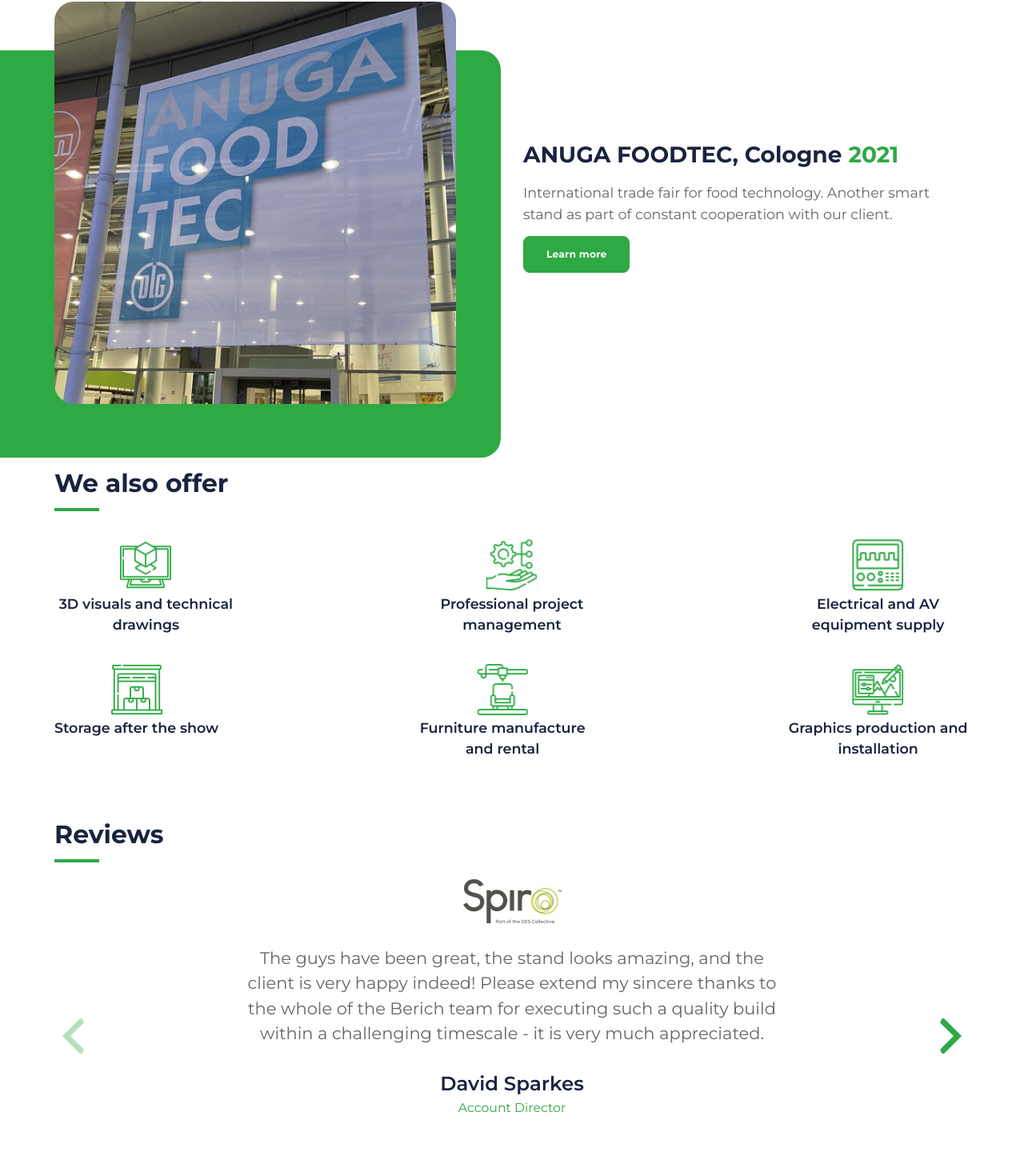
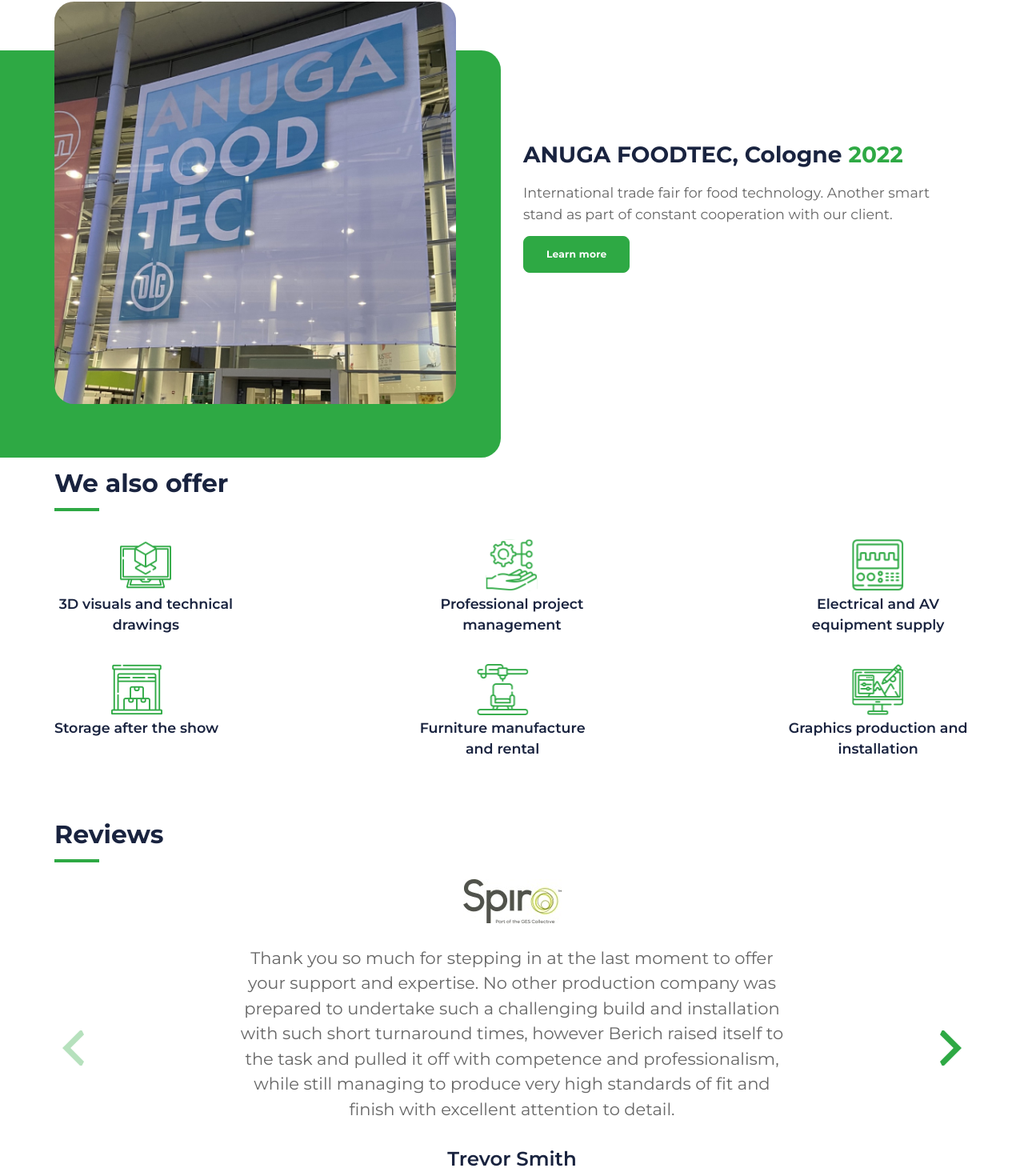
Before and after one commit to jkolodziejski/berichexpo_web_full, a React (Create React App) app: page / in a window 1280 px wide. Shown: the part 3682-5152 px from the top of the page at 80% size. Built offline with nearby package versions, Linux system fonts and the light colour scheme.

Commit message:
Updated review

```diff
--- a/src/pages/Home/Home.tsx
+++ b/src/pages/Home/Home.tsx
@@ -25,6 +25,7 @@
 import IMG_ESMO from "../../assets/images/IMG_ESMO.jpeg";
 import ppduo from "../../assets/images/review/ppduo.png";
 import spiro from "../../assets/images/review/spiro.jpeg";
+import pomet from "../../assets/images/review/pomet.jpeg";
 
 // Import Swiper React components
 import { Swiper, SwiperSlide } from "swiper/react";
@@ -42,16 +43,16 @@
   {
     id: 1,
     img: spiro,
-    text: "The guys have been great, the stand looks amazing, and the client is very happy indeed! Please extend my sincere thanks to the whole of the Berich team for executing such a quality build within a challenging timescale - it is very much appreciated. ",
-    author: "David Sparkes",
-    position: "Account Director",
+    text: "Thank you so much for stepping in at the last moment to offer your support and expertise.  No other production company was prepared to undertake such a challenging build and installation with such short turnaround times, however Berich raised itself to the task and pulled it off with competence and professionalism, while still managing to produce very high standards of fit and finish with excellent attention to detail. ",
+    author: "Trevor Smith",
+    position: "Senior Account Manager",
   },
   {
     id: 2,
-    img: spiro,
-    text: "Thank you so much for stepping in at the last moment to offer your support and expertise.  No other production company was prepared to undertake such a challenging build and installation with such short turnaround times, however Berich raised itself to the task and pulled it off with competence and professionalism, while still managing to produce very high standards of fit and finish with excellent attention to detail. ",
-    author: "Trevor Smith",
-    position: "Senior Account Manager",
+    img: pomet,
+    text: "Thanks to Berich, our participation in the fair turned out to be a great success. Moreover we will remember the cooperation with Berich project managers as a very positive experience. They are characterized by extraordinary kindness and patience, and above all, they are client-oriented. If anyone is looking for a stand building company which can perform the highest quality and offer an excellent project management - Berich will be the best choice. ",
+    author: "Jakub Kaczorowski ",
+    position: "CEO",
   },
   {
     id: 3,
@@ -323,7 +324,7 @@
         <div className="row-reverse">
           <div className="text">
             <h3>
-              ANUGA FOODTEC, Cologne <b>2021</b>
+              ANUGA FOODTEC, Cologne <b>2022</b>
             </h3>
             <h4>
               International trade fair for food technology. Another smart stand
```
Also changed, not shown: src/assets/images/review/pomet.jpeg (added).
